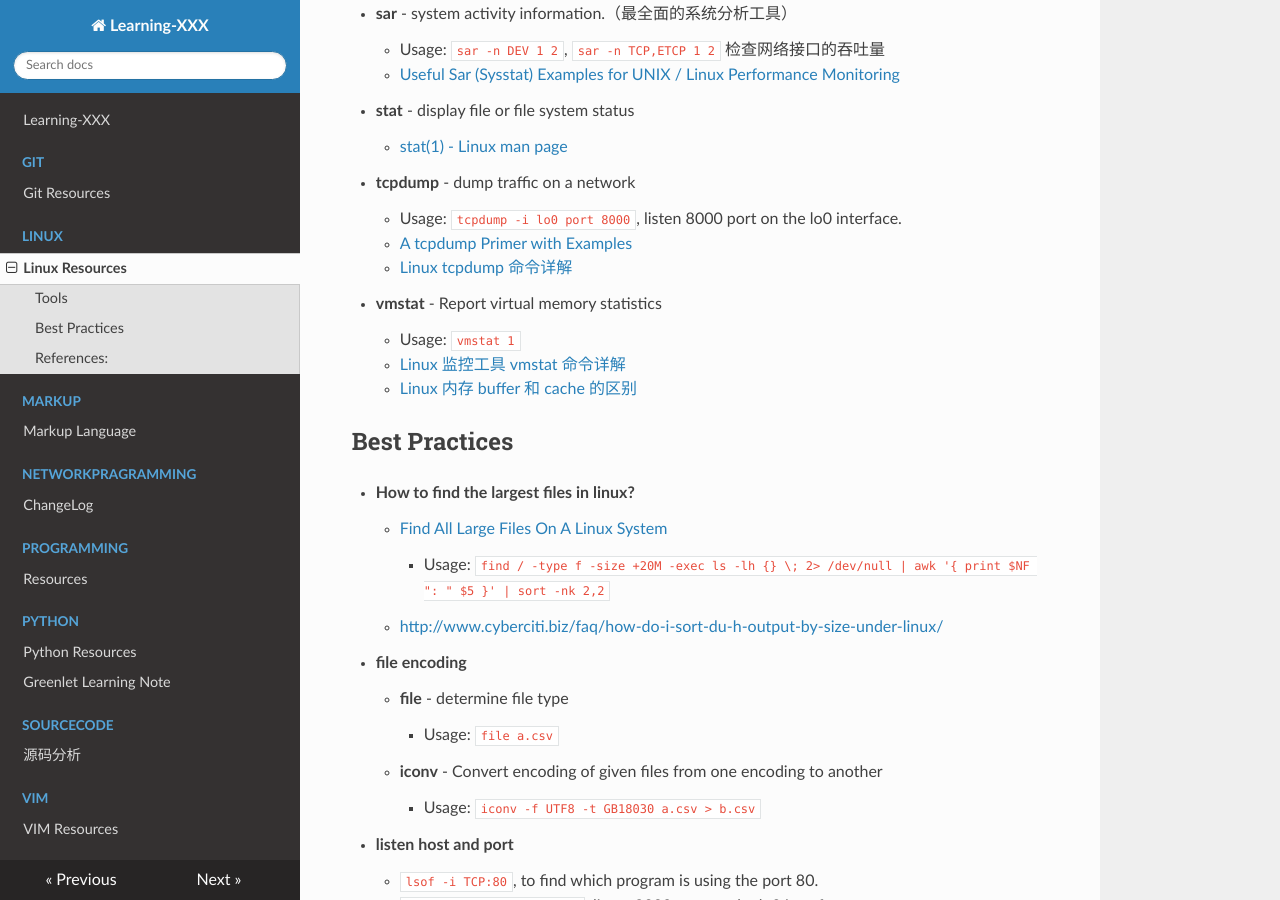
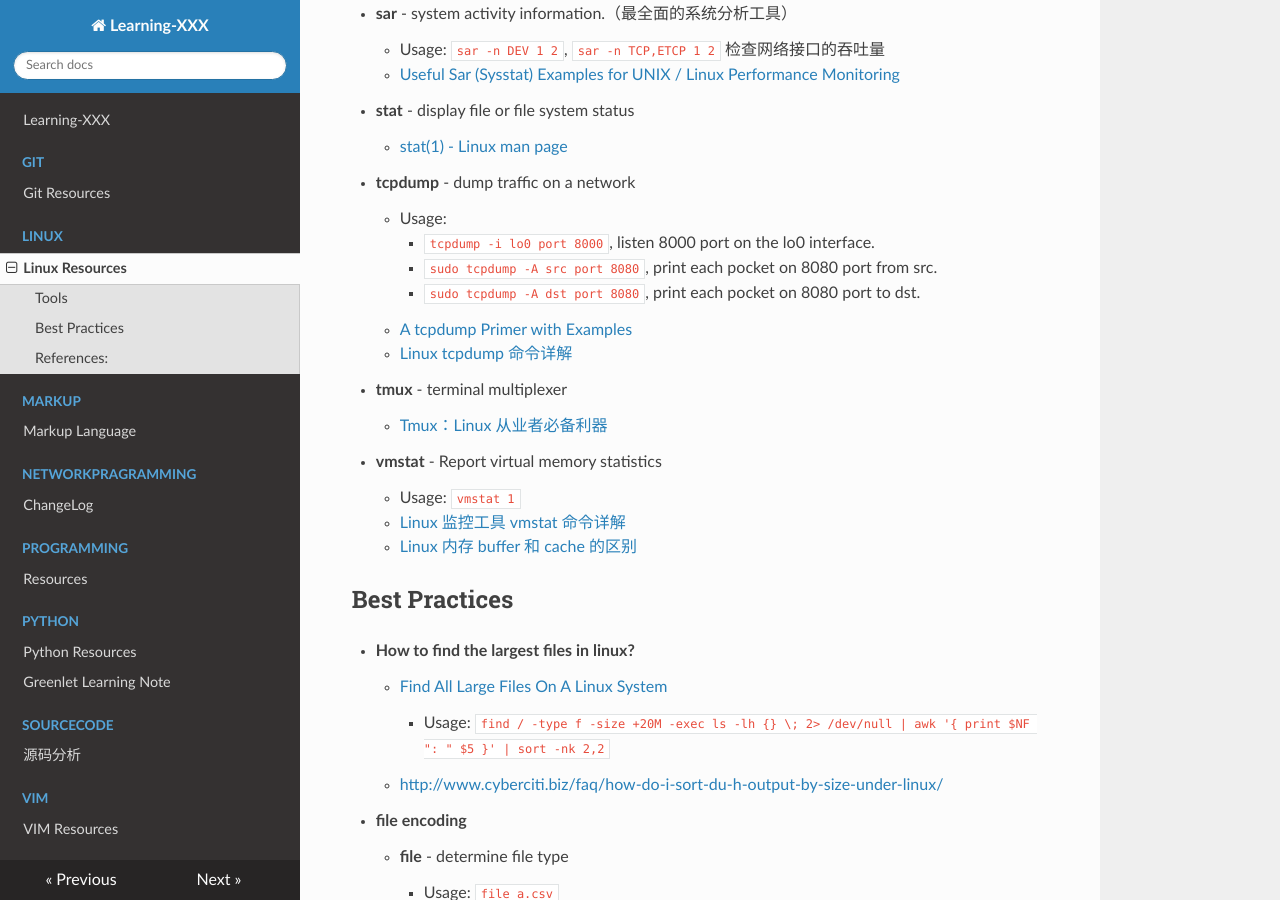
Before and after one commit to omsobliga/Learning-XXX, an MkDocs documentation site: the page built from docs/Linux/README.md, in a window 1280 px wide and 900 px high, scrolled down 1351 px. Built offline with MkDocs 1.6.1, drawn with Linux system fonts in a browser that asks for light colours; nearby versions of some CDN libraries.

Commit message:
Add tmux

```diff
--- a/docs/Linux/README.md
+++ b/docs/Linux/README.md
@@ -46,7 +46,7 @@
     - [Linux netstat 命令详解](http://www.cnblogs.com/ggjucheng/archive/2012/01/08/2316661.html)
 
 - **ps** - process status
-    - `ps -ef`: UID   PID  PPID   C STIME   TTY           TIME CMD
+    - `ps -ef`: UID PID PPID C STIME TTY TIME CMD
 
 - **sar** - system activity information.（最全面的系统分析工具）
     - Usage: `sar -n DEV 1 2`, `sar -n TCP,ETCP 1 2` 检查网络接口的吞吐量
@@ -56,9 +56,15 @@
     - [stat(1) - Linux man page](http://linux.die.net/man/1/stat)
 
 - **tcpdump** - dump traffic on a network
-    - Usage: `tcpdump -i lo0 port 8000`, listen 8000 port on the lo0 interface.
+    - Usage:
+        * `tcpdump -i lo0 port 8000`, listen 8000 port on the lo0 interface.
+        * `sudo tcpdump -A src port 8080`, print each pocket on 8080 port from src.
+        * `sudo tcpdump -A dst port 8080`, print each pocket on 8080 port to dst.
     - [A tcpdump Primer with Examples](https://danielmiessler.com/study/tcpdump/)
     - [Linux tcpdump 命令详解](http://www.cnblogs.com/ggjucheng/archive/2012/01/14/2322659.html)
+
+- **tmux** - terminal multiplexer
+    - [Tmux：Linux 从业者必备利器](http://blog.jobbole.com/87562/)
 
 - **vmstat** - Report virtual memory statistics
     - Usage: `vmstat 1`
```
